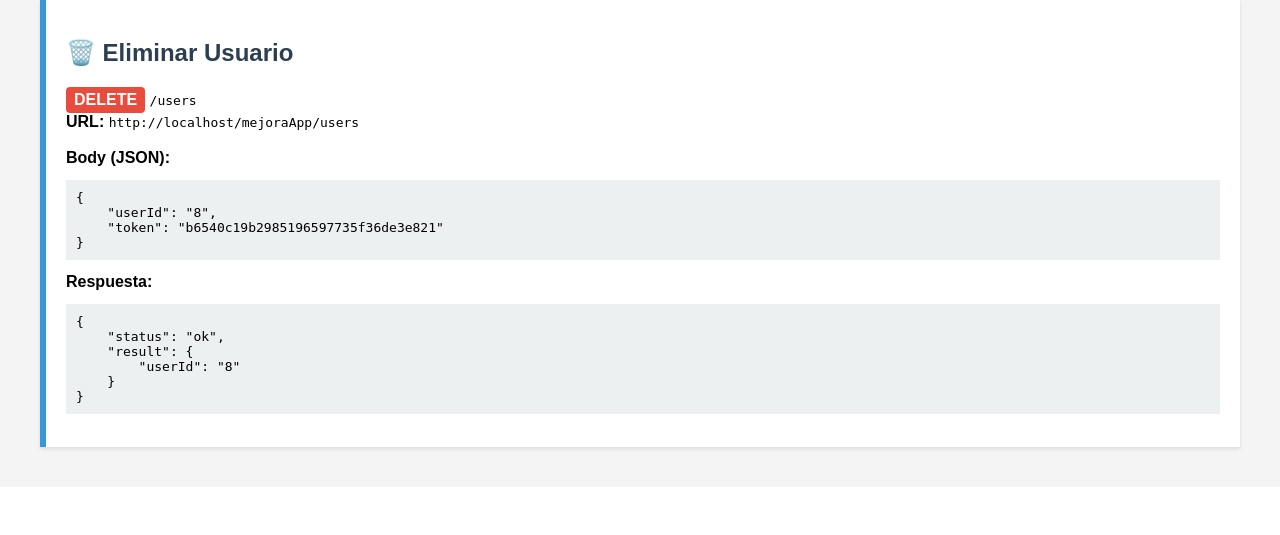
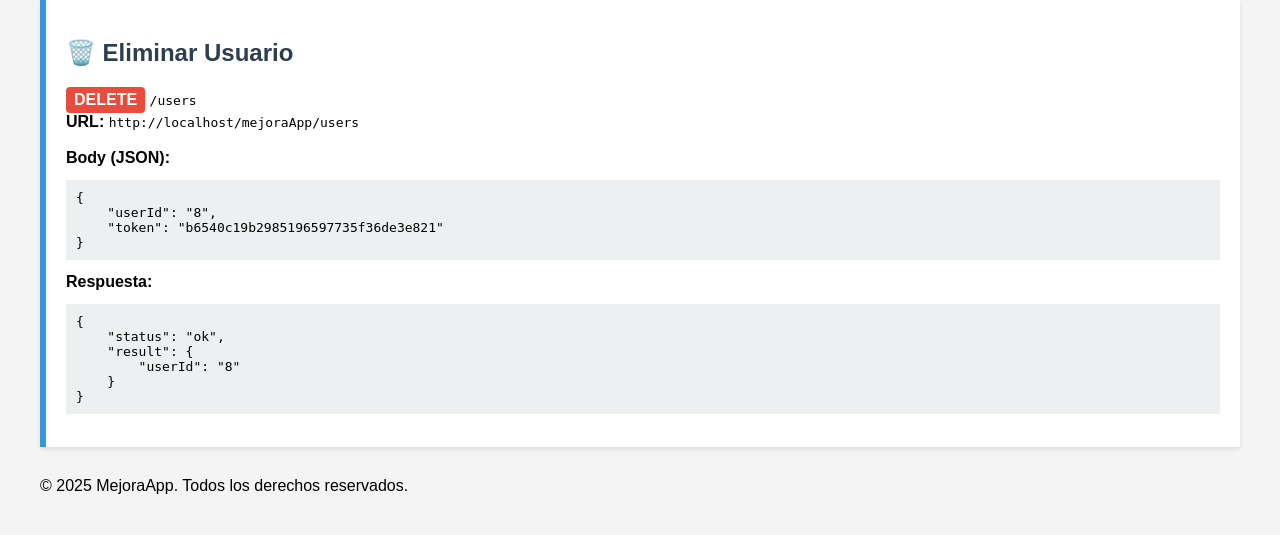
Before and after one commit to germanerazo/mejoraApp, a PHP site: page /mejoraApp/ in a window 1280 px wide. Shown: the part 1916-2451 px from the top of the page. Before the commit the page ends 2368 px from the top, so only its background shows below. Run offline with PHP 8.4, Linux system fonts and the light colour scheme; data that the repository does not hold is empty.

Commit message:
ajuste derechos reservados

```diff
--- a/index.php
+++ b/index.php
@@ -143,4 +143,7 @@ $connection = new connection;
     </div>
 
 </body>
+<footer>
+<p>© 2025 MejoraApp. Todos los derechos reservados.</p>
+</footer>
 </html>
```
